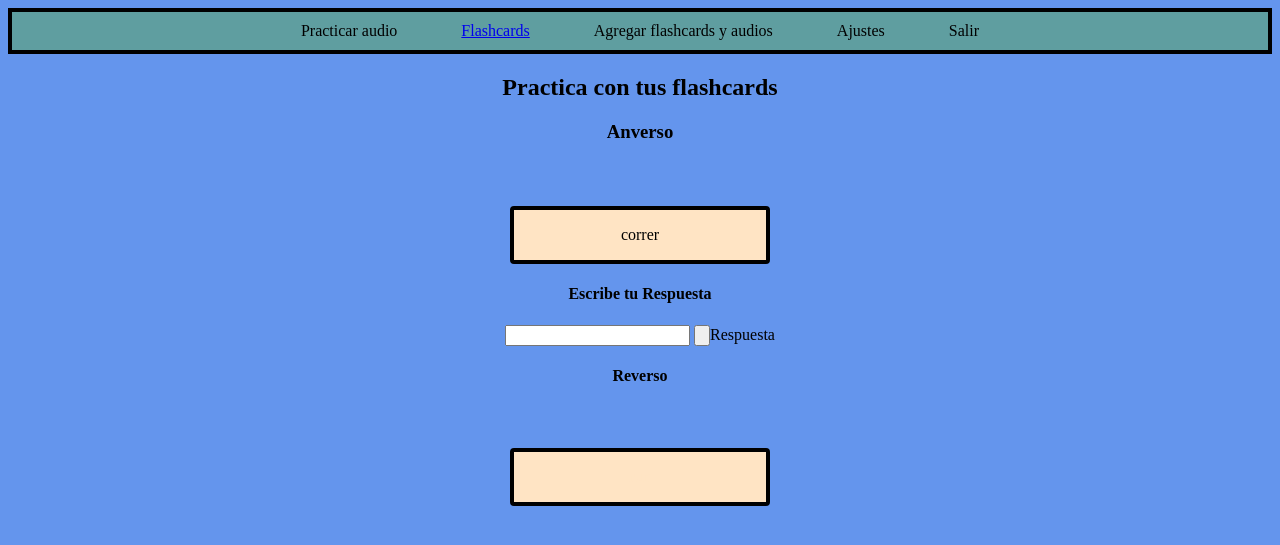
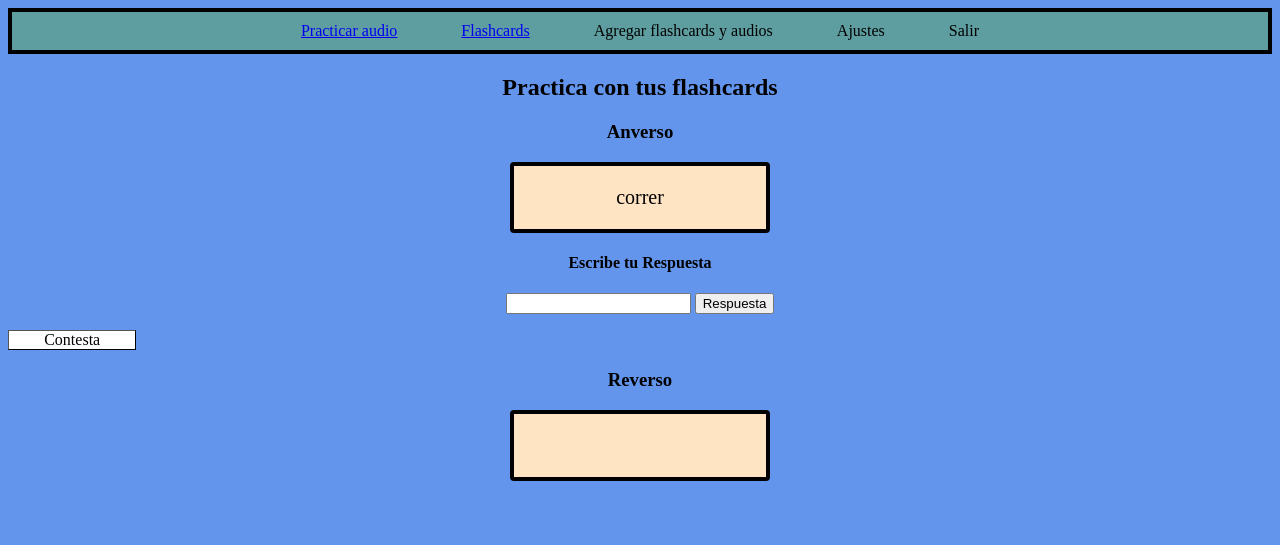
Before and after one commit to emrz98/language-learning, a Django app: page /flashcards/ in a window 1280 px wide. Shown: the top 545 px of the page. Run offline with Django 3.2, Linux system fonts and the light colour scheme; data comes from the database, SQL or seed files in the repository.

Commit message:
Implementacion varias urls

```diff
--- a/webpage_lenguage_learning/flashcards/urls.py
+++ b/webpage_lenguage_learning/flashcards/urls.py
@@ -1,5 +1,6 @@
 from django.conf.urls import  url
-from flashcards.views import prueba_nav
-urlpatterns = [
-    url(r'^$',prueba_nav,name = 'nav'),
+from flashcards.views import prueba_nav, audio_practice
+urlpatterns_flashcards = [
+    url(r'^flashcards/$',prueba_nav,name = 'nav'),
+    url(r'^audio/$', audio_practice, name ='audio'),
 ]
--- a/webpage_lenguage_learning/flashcards/views.py
+++ b/webpage_lenguage_learning/flashcards/views.py
@@ -1,10 +1,13 @@
 from django.shortcuts import render
 from flashcards.models import FlashCard
-def flash_cards(request):
 
+def flash_cards(request,id = 0):
     flash = FlashCard.objects.all()
     context = {'flash':flash[0]}
-    return render(request, "tab-flashcard/flashcards.html",context)
+    return render(request,"tab-flashcard/flashcards.html",context)
+
+def audio_practice(request):
+    return render(request,"audio-practice.html")
 
 def prueba_nav(request):
     return render(request, "nav-bar.html")
--- a/webpage_lenguage_learning/templates/nav-bar.html
+++ b/webpage_lenguage_learning/templates/nav-bar.html
@@ -6,9 +6,8 @@
 <body>
 
     <ul>
-        <li>Practicar audio</li>
+        <a href="{% url 'audio'%}"><li>Practicar audio</li></a>
         <li><a href="{% url 'nav' %}">Flashcards</a></li>
-
         <li>Agregar flashcards y audios</li>
         <li>Ajustes</li>
         <li>Salir</li>
--- /dev/null
+++ b/webpage_lenguage_learning/templates/static/eventos-app.js
@@ -0,0 +1,17 @@
+function oprimir(){
+    reverso = document.getElementById("reverso").innerText
+    respuesta = document.getElementById("texto").value
+    blockRes = document.getElementById("resultado")
+    if (reverso == respuesta){
+        blockRes.style.backgroundColor = 'green'
+        blockRes.innerText = "Correcto!"
+
+    }
+    else{
+        blockRes.style.backgroundColor = 'red'
+        blockRes.innerText = "Incorrecto"
+    }
+    document.getElementById("button").style.display = 'none';
+
+    document.getElementById("reverso").style.color = 'black';
+}
--- /dev/null
+++ b/webpage_lenguage_learning/templates/static/flashcard-app.css
@@ -0,0 +1,27 @@
+body{
+    text-align: center;
+    background-color: cornflowerblue;
+    align-content: center;
+}
+#anverso,#reverso{
+    margin-top: 5%;
+    background-color: bisque;
+    border: black 4px solid;
+    border-radius: 4px;
+    height: 10%;
+    width: 20%;
+    text-align: center;
+    margin: auto;
+    margin: auto;
+    font-size: 20px;
+}
+#reverso{
+    color:bisque;
+}
+#resultado{
+    border: black 1px;
+    border-style: outset;
+    background-color: white;
+    width: 10%;
+
+}
--- a/webpage_lenguage_learning/templates/tab-flashcard/flashcards.html
+++ b/webpage_lenguage_learning/templates/tab-flashcard/flashcards.html
@@ -1,40 +1,15 @@
+{% load static %}
 <!DOCTYPE html>
 <html>
 <head>
     <meta charset="UTF-8">
     <meta name="viewport" content="width=device-width, initial-scale=1.0">
+    <link rel="stylesheet" href="{% static 'flashcard-app.css' %}" >
+    <script src="{% static 'eventos-app.js' %}"></script>
     <title>Flashcards</title>
-    <style>
 
-        body{
-            text-align: center;
-            background-color: cornflowerblue;
-        }
-        #anverso,#reverso{
-            margin-top: 5%;
-            background-color: bisque;
-            border: black 4px solid;
-            border-radius: 4px;
-            height: 10%;
-            width: 20%;
-            text-align: center;
-            margin-left: auto;
-            margin-right: auto;
-        }
-        #reverso{
-            color: bisque;
-        }
-    </style>
 </head>
 <body>
-    <script type="text/javascript">
-    function oprimir(){
-        anverso = document.getElementById("anverso")
-        reverso = document.getElementById("reverso")
-        if ()
-        document.getElementById("reverso").style.color = '#000000';
-    }
-    </script>
     {%include "nav-bar.html"%}
     <h2>Practica con tus flashcards</h2>
 
@@ -44,13 +19,22 @@
         </div>
         <h4>Escribe tu Respuesta</h4>
         <div id="respuesta">
-            <input type="text">
-            <input type="button" id="boton_revisar" onclick="oprimir()">Respuesta</button>
+
+               <input id="texto" type="text">
+                <button id="button" onclick="oprimir()">Respuesta</button>
+               <p id="resultado">Contesta</p>
+
+
         </div>
-        <h4>Reverso</h4>
+        <h3>Reverso</h3>
         <div id="reverso">
             <p>{{flash.anverse}}</p>
         </div>
+        {% comment%}
+        <form action="{% url  'flashcards'%}">
+            <input type="submit"  value = "Siguiente">
+        </form>
+        {% endcomment%}
 
 </body>
 </html>
--- a/webpage_lenguage_learning/webpage_lenguage_learning/urls.py
+++ b/webpage_lenguage_learning/webpage_lenguage_learning/urls.py
@@ -15,15 +15,16 @@ Including another URLconf
 """
 from django.contrib import admin
 from django.urls import path
-from flashcards.views import flash_cards, prueba_nav
+from flashcards.views import flash_cards, prueba_nav, audio_practice
 from django.conf.urls import url,include
 from django.conf.urls.static import static
 from webpage_lenguage_learning import settings
-
+from flashcards.urls import urlpatterns_flashcards
 urlpatterns = [
     path('admin/', admin.site.urls),
     path('flashcards/', flash_cards),
     path('nav/', prueba_nav),
+    path('audio/', audio_practice),
 ]
-urlpatterns += [url(r'^flashcards/', include('flashcards.urls')),]
+urlpatterns += urlpatterns_flashcards
 urlpatterns += static(settings.STATIC_URL, document_root = settings.STATIC_ROOT)
```
Also changed, not shown: webpage_lenguage_learning/templates/audio-practice.html (added, +11 -0 lines).
